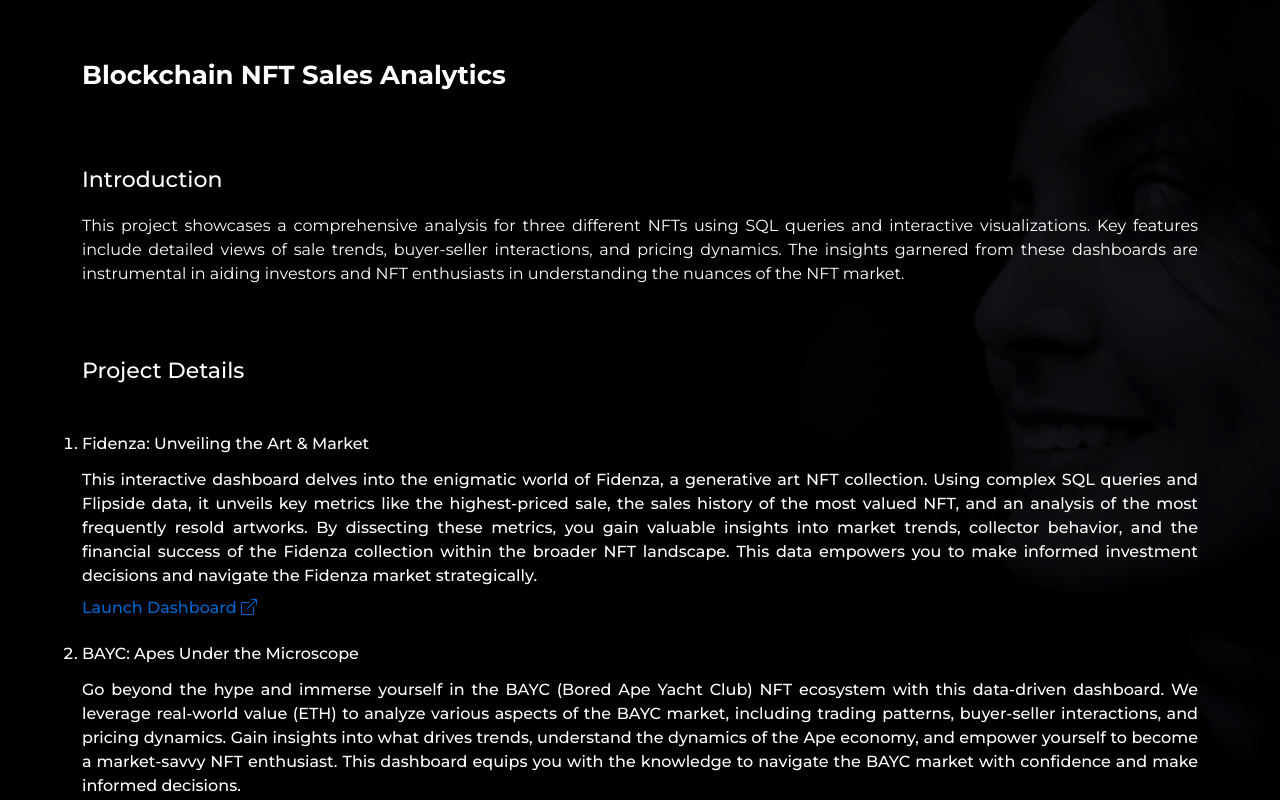
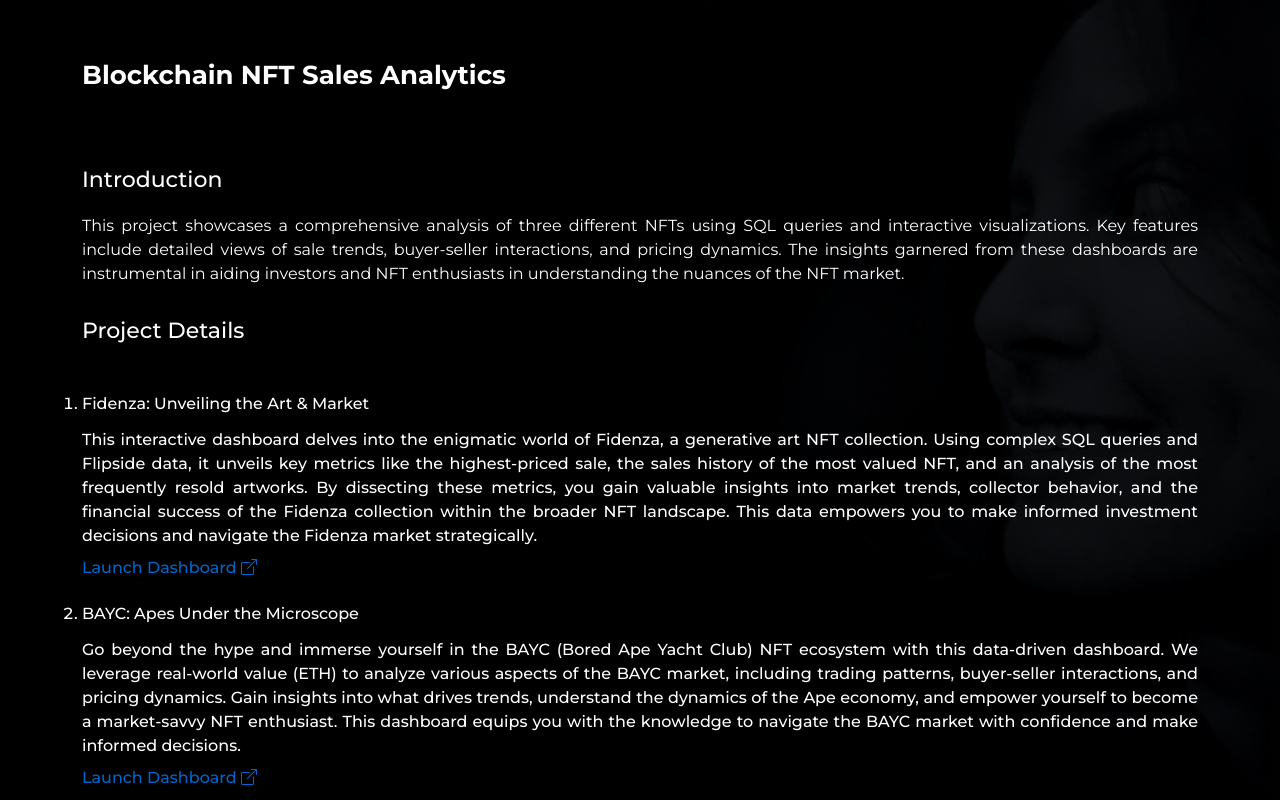
Before and after one commit to rutuja-lohakare/rutuja-lohakare.github.io, a plain HTML site: page nft.html in a window 1280 px wide. Drawn offline with Linux system fonts and the light colour scheme.

Commit message:
Update nft.html

```diff
--- a/nft.html
+++ b/nft.html
@@ -38,15 +38,13 @@
                     <div class=" col-lg-12 portfolio-info">
                         <h3>Introduction</h3>
                         <p>
-                            This project showcases a comprehensive analysis for three different NFTs using SQL queries
+                            This project showcases a comprehensive analysis of three different NFTs using SQL queries
                             and interactive visualizations. Key features include detailed views of sale trends,
                             buyer-seller interactions, and pricing dynamics. The insights garnered from these dashboards
                             are instrumental in aiding investors and NFT enthusiasts in understanding the nuances of the
                             NFT market.
                         </p>
-                    </div>
 
-                    <div class=" col-lg-12 portfolio-info">
                         <h3>Project Details</h3>
                         <p>
                         <ol>
```
